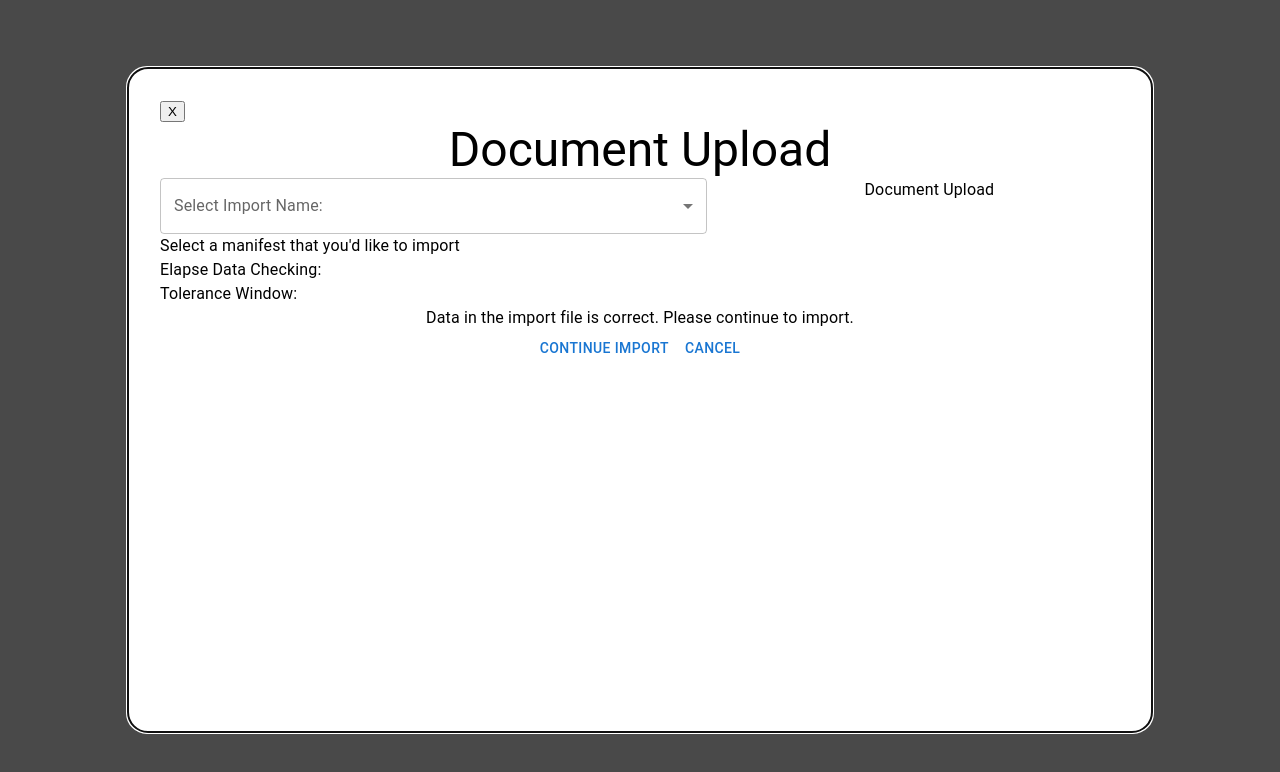
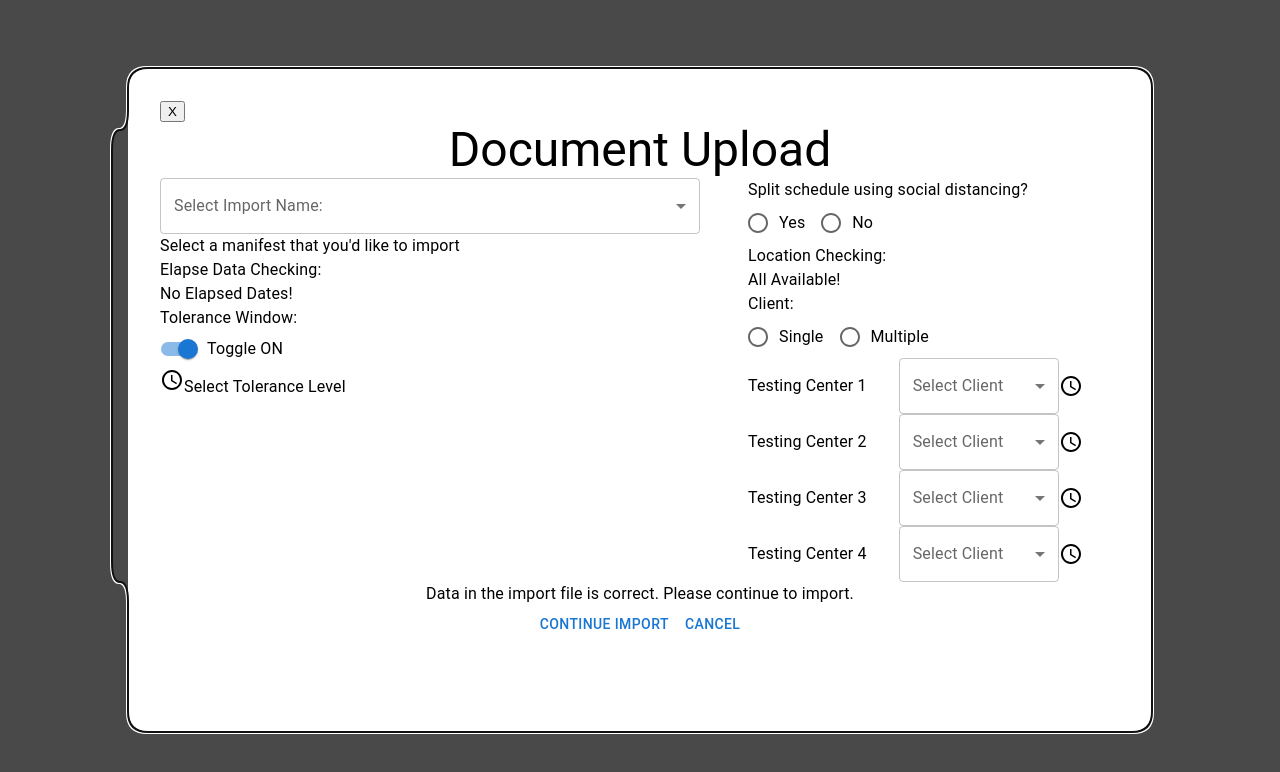
Before and after one commit to jpluncumilla/doc-uploader, a React (Create React App) app: page / in a window 1280 px wide. Shown: the top 772 px of the page. Built offline with nearby package versions, Linux system fonts and the light colour scheme.

Commit message:
added all needed components to both grids

```diff
--- a/package.json
+++ b/package.json
@@ -5,6 +5,7 @@
   "dependencies": {
     "@emotion/react": "^11.11.1",
     "@emotion/styled": "^11.11.0",
+    "@mui/icons-material": "^5.14.19",
     "@mui/material": "^5.14.20",
     "@testing-library/jest-dom": "^5.17.0",
     "@testing-library/react": "^13.4.0",
--- a/src/components/DocModal.js
+++ b/src/components/DocModal.js
@@ -1,5 +1,6 @@
 import { useState } from "react";
-import { Grid, Typography, FormControl, InputLabel, Select, MenuItem, Box, Button } from "@mui/material";
+import { Grid, Typography, FormControl, InputLabel, Select, MenuItem, Box, Button, Switch, Radio, RadioGroup, FormControlLabel } from "@mui/material";
+import AccessTimeOutlinedIcon from '@mui/icons-material/AccessTimeOutlined';
 
 export const DocModal = () => {
   const [age, setAge] = useState('')
@@ -14,10 +15,10 @@ export const DocModal = () => {
 
         <Typography variant="h3" align="center">Document Upload</Typography>
 
-        <Grid container spacing={4}>
-          <Grid item xs={7} align='center'>
+        <Grid container spacing={6}>
+            <Grid item xs={7} align='left'>
               <FormControl fullWidth>
-              <InputLabel id="demo-simple-select-label">Select Import Name:</InputLabel>
+                <InputLabel>Select Import Name:</InputLabel>
                 <Select
                   value={age}
                   label="Import Name"
@@ -33,14 +34,104 @@ export const DocModal = () => {
 
               {/* DATA CHECKING */}
               <Typography variant="body1" align="left">Elapse Data Checking:</Typography>
+              <Typography variant="body1" align="left">No Elapsed Dates!</Typography>
 
               {/* TOGGLE WINDOW */}
               <Typography variant="body1" align="left">Tolerance Window:</Typography>
+              <FormControlLabel control={<Switch defaultChecked />} label="Toggle ON" />
+              <Typography variant="body1" align="left"><AccessTimeOutlinedIcon />Select Tolerance Level</Typography>
+
             </Grid>
 
 
-          <Grid item xs={5} align='center'>
-          <Typography variant="body1" align="center">Document Upload</Typography>
+            <Grid item xs={5} align='left'>
+              <FormControl>
+                <Typography variant="body1" align="left">Split schedule using social distancing?</Typography>
+                <RadioGroup row >
+                  <FormControlLabel value="Yes" control={<Radio />} label="Yes" />
+                  <FormControlLabel value="No" control={<Radio />} label="No" />
+                </RadioGroup>
+              </FormControl>
+
+              <Typography variant="body1" align="left">Location Checking:</Typography>
+              <Typography variant="body1" align="left">All Available!</Typography>
+
+              <FormControl>
+                <Typography variant="body1" align="left">Client:</Typography>
+                <RadioGroup row >
+                  <FormControlLabel value="Single" control={<Radio />} label="Single" />
+                  <FormControlLabel value="Multiple" control={<Radio />} label="Multiple" />
+                </RadioGroup>
+              </FormControl>
+
+              <Grid container alignItems="center">
+                <Typography mr={4}>Testing Center 1</Typography>
+                <FormControl style={{minWidth: 160}}>
+                <InputLabel>Select Client</InputLabel>
+                    <Select
+                      value={age}
+                      label="Select Client"
+                      onChange={handleChange}
+                      fullWidth
+                  >
+                    <MenuItem value={'Import name 1'}>Import Name 1</MenuItem>
+                    <MenuItem value={'Import name 2'}>Import Name 2</MenuItem>
+                  </Select>
+                </FormControl>
+                <AccessTimeOutlinedIcon />
+              </Grid>
+
+              <Grid container alignItems="center">
+                <Typography mr={4}>Testing Center 2</Typography>
+                <FormControl style={{minWidth: 160}}>
+                <InputLabel>Select Client</InputLabel>
+                    <Select
+                      value={age}
+                      label="Select Client"
+                      onChange={handleChange}
+                      fullWidth
+                  >
+                    <MenuItem value={'Import name 1'}>Import Name 1</MenuItem>
+                    <MenuItem value={'Import name 2'}>Import Name 2</MenuItem>
+                  </Select>
+                </FormControl>
+                <AccessTimeOutlinedIcon />
+              </Grid>
+
+              <Grid container alignItems="center">
+                <Typography mr={4}>Testing Center 3</Typography>
+                <FormControl style={{minWidth: 160}}>
+                <InputLabel>Select Client</InputLabel>
+                    <Select
+                      value={age}
+                      label="Select Client"
+                      onChange={handleChange}
+                      fullWidth
+                  >
+                    <MenuItem value={'Import name 1'}>Import Name 1</MenuItem>
+                    <MenuItem value={'Import name 2'}>Import Name 2</MenuItem>
+                  </Select>
+                </FormControl>
+                <AccessTimeOutlinedIcon />
+              </Grid>
+
+              <Grid container alignItems="center">
+                <Typography mr={4}>Testing Center 4</Typography>
+                <FormControl style={{minWidth: 160}}>
+                <InputLabel>Select Client</InputLabel>
+                    <Select
+                      value={age}
+                      label="Select Client"
+                      onChange={handleChange}
+                      fullWidth
+                  >
+                    <MenuItem value={'Import name 1'}>Import Name 1</MenuItem>
+                    <MenuItem value={'Import name 2'}>Import Name 2</MenuItem>
+                  </Select>
+                </FormControl>
+                <AccessTimeOutlinedIcon />
+              </Grid>
+
             </Grid>
 
         </Grid>
```
Also changed, not shown: 1 other file (tests, documents, lock files or other folders). Lines whose indentation alone changed are shown as unchanged.
